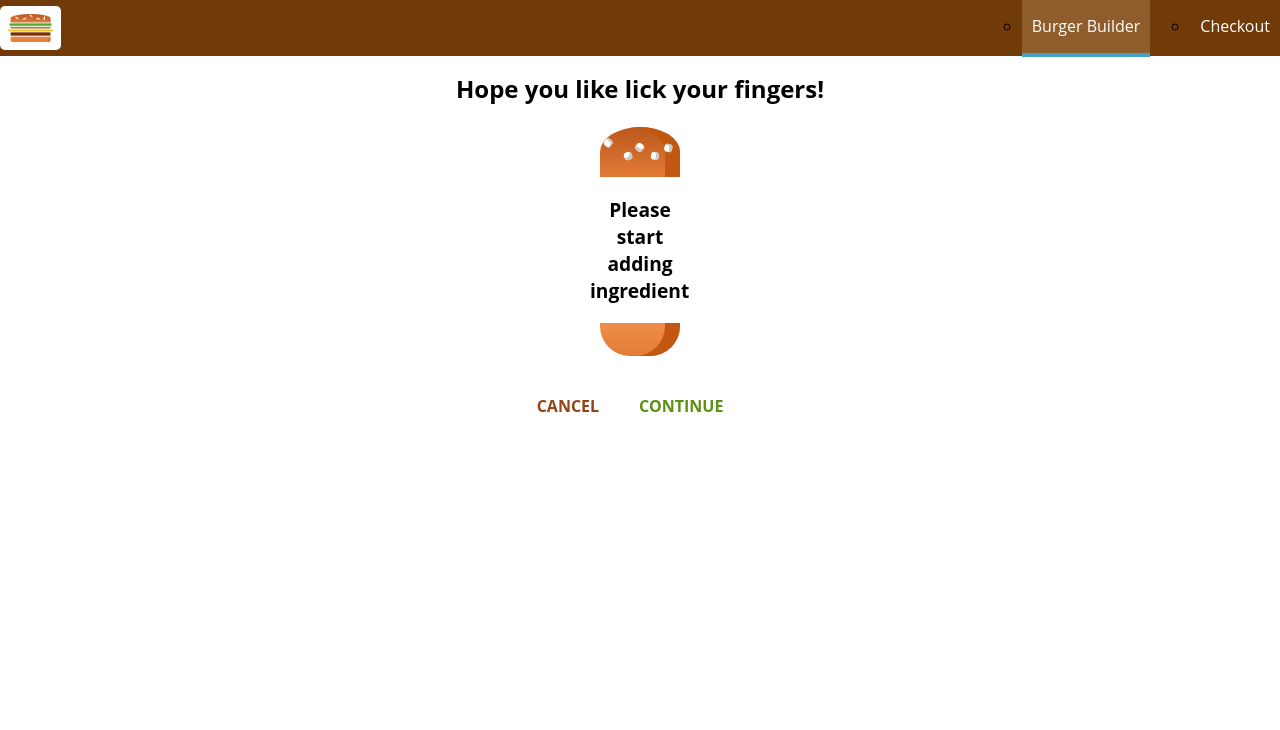
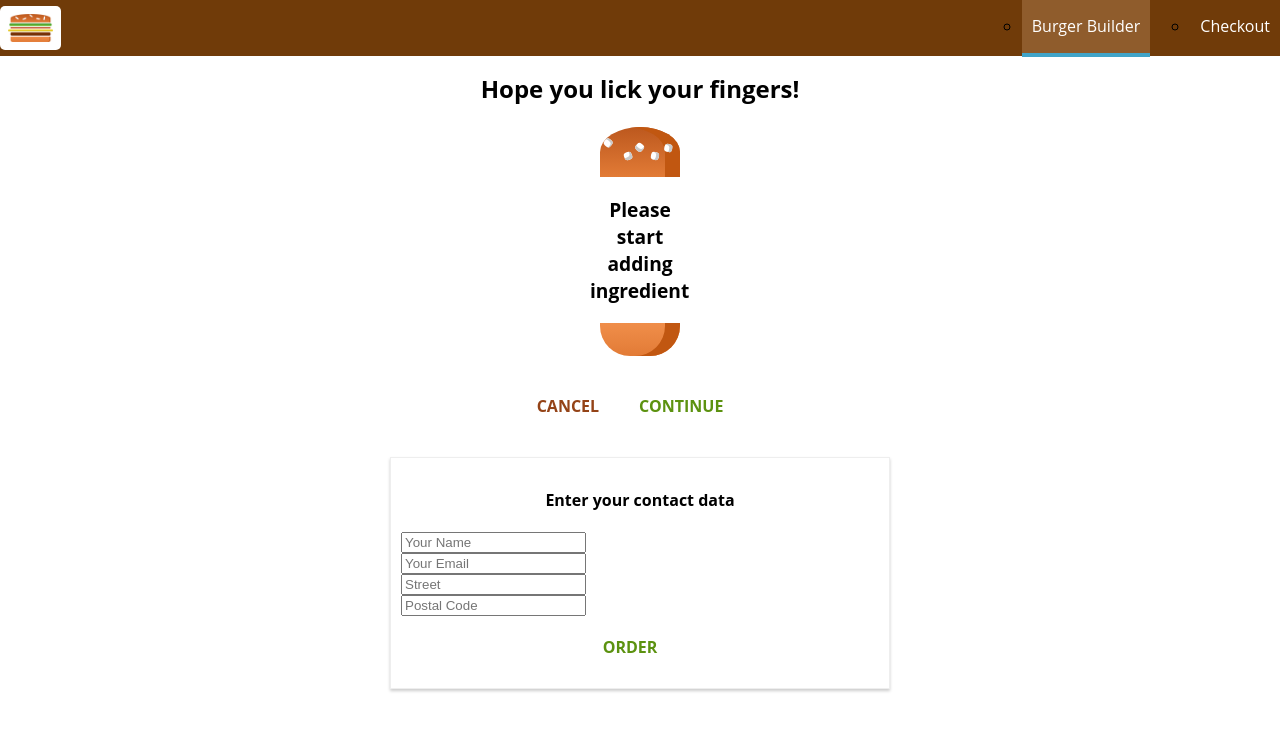
Before and after one commit to cfLaz/gitBurger, a React (Create React App) app: page /checkout in a window 1280 px wide. Both pictures are taken after a click on the button "CONTINUE". Shown: the top 730 px of the page. Built offline with nearby package versions, Linux system fonts and the light colour scheme.

Commit message:
Order submission and passing data between pages

```diff
--- a/src/components/Order/CheckoutSummary/CheckoutSummary.js
+++ b/src/components/Order/CheckoutSummary/CheckoutSummary.js
@@ -6,7 +6,7 @@ import {withRouter} from 'react-router-dom';
 const checkoutSummary= (props) => {
     return(
         <div className={classes.CheckoutSummary}>
-            <h2>Hope you like lick your fingers!</h2>
+            <h2>Hope you lick your fingers!</h2>
 
             <div style={{width: '100%', margin: 'auto'}}>
                 <Burger
--- a/src/containers/BurgerBuilder/BurgerBuilder.js
+++ b/src/containers/BurgerBuilder/BurgerBuilder.js
@@ -31,6 +31,7 @@ class BurgerBuilder extends Component {
     loading: false,
     error:false,
     }
+
     componentDidMount () {
         axios.get('https://burger-builder-f9f4f.firebaseio.com/ingredients.json').then(
            response => {
@@ -40,6 +41,7 @@ class BurgerBuilder extends Component {
            })
 
     }
+
     updatePurchaseState (ingredients) {
 
         const sum = Object.keys(ingredients).map(igKey =>{
@@ -85,48 +87,23 @@ class BurgerBuilder extends Component {
     }
     purchaseContinueHandler = () => {
         /* this.setState ( {loading:true,});
-        const order = {
-            ingredients: this.state.ingredients,
-            price: this.state.totalPrice.toFixed(2), //this would ussualy be set up on the server, otherwise, users could manipulate it.
-            customer: {
-                name: 'Laz',
-                address: {
-                    street: 'ulichica bb',
-                    zipCode: 78000,
-                    country: 'Krajina',
-                },
-                email: 'lazni@gmail.com',
-
-            },
-            deliveryMethod: 'fast&furious'
-        };
-        //needs to have .json becaue of firebase
-        axios.post('/orders.json', order).then(response => {
-
-            this.setState({loading:false, purchasing:false});
-            }).catch( error=> {
-                console.log(error);
-                this.setState({
-                    loading:false,
-                    purchasing:false
-                    }
-                );
-            });
-
-        alert('Бургер се спрема'); */
+         */
         const queryParams = [];
-
+        console.log(this.props)
         for (let i in this.state.ingredients){
             queryParams.push(
                 encodeURIComponent(i)+'='+ encodeURIComponent(this.state.ingredients[i])
             );
         }
+
+        queryParams.push('price=' + this.state.totalPrice);
         const queryString = queryParams.join('&');
 
         this.props.history.push({
             pathname:'/checkout',
             search: '?' + queryString,
         });
+        console.log(this.props)
     }
 
     render () {
--- a/src/containers/Checkout/Checkout.js
+++ b/src/containers/Checkout/Checkout.js
@@ -1,23 +1,25 @@
 import React, {Component} from 'react';
 import CheckoutSum from '../../components/Order/CheckoutSummary/CheckoutSummary';
+import {Route} from 'react-router-dom';
+import ContactData from './ContactData.js';
 
 class Checkout extends Component {
 state={
-    ingredients: {
-        salad:1,
-        meat:1,
-        cheese:1,
-        bacon:1,
-    }
+    ingredients: null,
+    totalPrice:0,
 }
-componentDidMount() {
+componentWillMount() {//changed from DidMount because it was accessing <Route/> which had ingredients defined as null and it can't use them like that
     const query = new URLSearchParams(this.props.location.search);
     const ingredients= {};
+    let price= 0;
     for (let param of query.entries()) {
         // ['salad'. '1']
-        ingredients[param[0]] = +param [1];
+        if (param[0] === 'price'){
+           price=param[1];
+        }
+        else ingredients[param[0]] = +param[1];
     }
-    this.setState({ingredients: ingredients});
+    this.setState({ingredients: ingredients, totalPrice: price});
 }
 checkoutCancelledHandler = () => {
     this.props.history.goBack();
@@ -34,6 +36,13 @@ checkoutContinuedHandler = () => {
                 checkoutContinued={this.checkoutContinuedHandler}
                 checkoutCancelled={this.checkoutCancelledHandler}
                 />
+                <Route
+                path={this.props.match.path + '/contact-data'}
+                render={(props) => (
+                <ContactData ingredients={this.state.ingredients} price={this.state.totalPrice} {...props}/>)} //now we won't have history object in ContactData, that's why we put ...props
+                />
+
+
             </div>
         )
     }
--- /dev/null
+++ b/src/containers/Checkout/ContactData.js
@@ -0,0 +1,81 @@
+import React, {Component} from 'react';
+import Btn from '../../components/Burger/OrderSummary/Button/Button';
+import classes from './ContactData.module.css';
+import axios from '../../Axios-orders';
+import Spinner from '../../components/UI/Spinner'
+
+class ContactData extends Component {
+    state={
+        name: '',
+        email: '',
+        address: {
+            street: '',
+            postalCode: '',
+        },
+        loading: false,
+    }
+    orderHandler=(event) => {
+        event.preventDefault();
+        this.setState( {loading:true});
+        const order = {
+            ingredients: this.props.ingredients,
+            price: this.props.price, //this would ussualy be set up on the server, otherwise, users could manipulate it.
+            customer: {
+                name: 'Laz',
+                address: {
+                    street: 'ulichica bb',
+                    zipCode: 78000,
+                    country: 'Krajina',
+                },
+                email: 'lazni@gmail.com',
+
+            },
+            deliveryMethod: 'fast&furious'
+        };
+        //needs to have .json becaue of firebase
+        axios.post('/orders.json', order).then(response => {
+
+            this.setState({loading:false,});
+            this.props.history.push('/');
+            }).catch( error=> {
+                console.log(error);
+                this.setState({
+                    loading:false,
+                    }
+                );
+            });
+
+        alert('Бургер се спрема');
+    }
+    render() {
+        let form = (
+        <form>
+            <input className={classes.Input} type='text' name='name' placeholder='Your Name'/>
+
+            <input className={classes.Input} type='text' name='street' placeholder='Your Email'/>
+
+            <input className={classes.Input} type='text' name='email' placeholder='Street'/>
+
+            <input className={classes.Input} type='text' name='postal' placeholder='Postal Code'/>
+
+            <Btn
+            btnType ='Success'
+            clicked={this.orderHandler}>
+                ORDER
+            </Btn>
+        </form>
+        );
+
+        if (this.state.loading){
+            form = <Spinner/>
+        }
+        return (
+            <div className={classes.ContactData}>
+                <h4>Enter your contact data</h4>
+                {form}
+            </div>
+        )
+    };
+}
+
+export default ContactData;
--- /dev/null
+++ b/src/containers/Checkout/ContactData.module.css
@@ -0,0 +1,18 @@
+.ContactData {
+    margin: 20px auto;
+    width: 80%;
+    text-align: center;
+    box-shadow: 0 2px 3px #ccc;
+    border: 1px solid #eee;
+    padding: 10px;
+    box-sizing: border-box;
+
+}
+.Input {
+    display: block;
+}
+@media (min-width: 600px) {
+    .ContactData {
+        width: 500px;
+    }
+}
```
